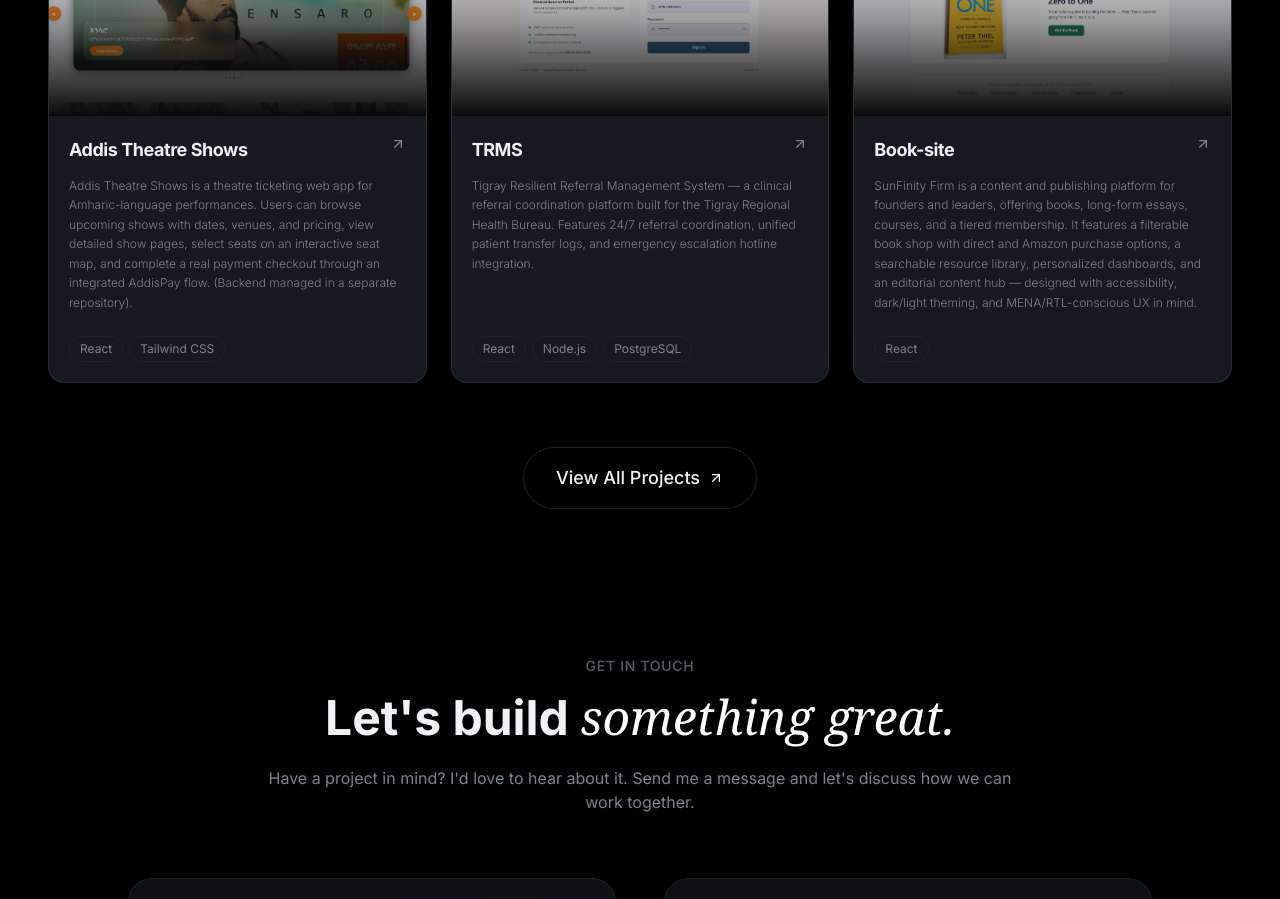
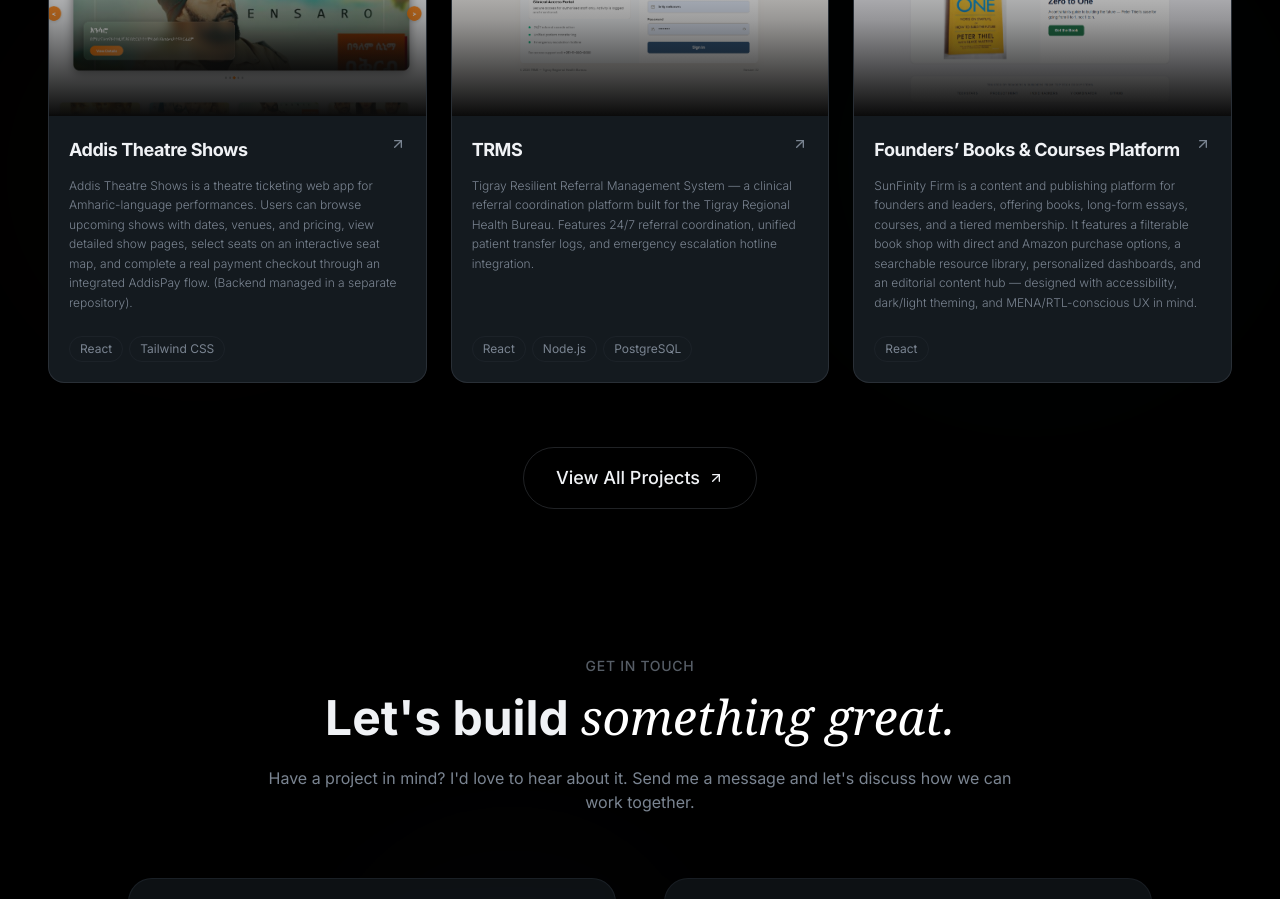
Before and after one commit to beth619/MyPortfolio, a React (Vite) app: page / in a window 1280 px wide. Shown: the part 1120-2019 px from the top of the page. Built offline with nearby package versions, Linux system fonts and the light colour scheme; a web font is replaced by a local one.

Commit message:
Rename Book-site project to Founders' Books & Courses Platform

```diff
--- a/src/sections/Projects.jsx
+++ b/src/sections/Projects.jsx
@@ -22,7 +22,7 @@ const projects = [
         github: "#",
     },
     {
-        title: "Book-site",
+        title: "Founders’ Books & Courses Platform",
         description:
             "SunFinity Firm is a content and publishing platform for founders and leaders, offering books, long-form essays, courses, and a tiered membership. It features a filterable book shop with direct and Amazon purchase options, a searchable resource library, personalized dashboards, and an editorial content hub — designed with accessibility, dark/light theming, and MENA/RTL-conscious UX in mind.",
         image: "/image.png",
```
